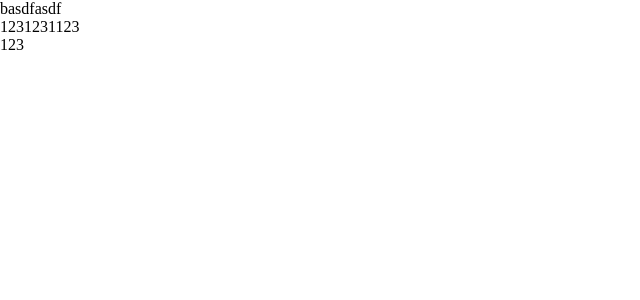
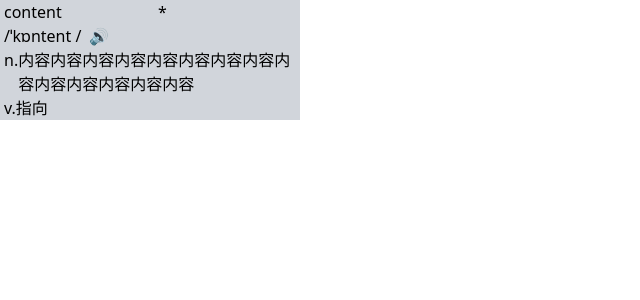
Before and after one commit to tolerious/Stylish-Reader, a Vue app in the folder src/webPage/translationFloatingPanel/: page / in a window 1280 px wide. Shown: the top 300 px of the page, without its empty margins (0-640 px from the left). Built offline with nearby package versions, Linux system fonts and the light colour scheme.

Commit message:
🎨 Floating panel.

```diff
--- a/src/webPage/translationFloatingPanel/index.html
+++ b/src/webPage/translationFloatingPanel/index.html
@@ -1,13 +1,13 @@
-<!DOCTYPE html>
+<!doctype html>
 <html lang="en">
   <head>
-    <meta charset="UTF-8">
-    <link rel="icon" href="/favicon.ico">
-    <meta name="viewport" content="width=device-width, initial-scale=1.0">
+    <meta charset="UTF-8" />
+    <link rel="icon" href="/favicon.ico" />
+    <meta name="viewport" content="width=device-width, initial-scale=1.0" />
     <title>Vite App</title>
   </head>
   <body>
-    <div id="stylish-reader-translation-panel"></div>
+    <div id="stylish-reader-translation-panel" style="width: 300px" class="bg-gray-300"></div>
     <script type="module" src="/src/main.ts"></script>
   </body>
 </html>
--- a/src/webPage/translationFloatingPanel/package.json
+++ b/src/webPage/translationFloatingPanel/package.json
@@ -39,7 +39,8 @@
     "jsdom": "^24.0.0",
     "npm-run-all2": "^6.1.2",
     "postcss": "^8.4.38",
-    "prettier": "^3.2.5",
+    "prettier": "^3.3.1",
+    "prettier-plugin-tailwindcss": "^0.6.2",
     "start-server-and-test": "^2.0.3",
     "tailwindcss": "^3.4.4",
     "typescript": "~5.4.0",
--- a/src/webPage/translationFloatingPanel/src/App.vue
+++ b/src/webPage/translationFloatingPanel/src/App.vue
@@ -1,14 +1,30 @@
 <template>
-  <div class="floating-panel-container">
-    basdfasdf
-    <div>
-      1231231123
-      <div>123</div>
-    </div>
+  <div class="container mx-auto columns-2 px-1">
+    <div>content</div>
+    <div>*</div>
+  </div>
+  <div class="container mx-auto flex cursor-pointer flex-row space-x-2 px-1">
+    <div>/ˈkɒntent /</div>
+    <div class="">🔊</div>
+  </div>
+  <div class="flex flex-row px-1" v-for="item in dic" :key="item.pos">
+    <div>{{ item.pos }}</div>
+    <div>{{ item.zh }}</div>
   </div>
 </template>
 
-<script setup lang="ts"></script>
+<script setup lang="ts">
+const dic = [
+  {
+    pos: 'n.',
+    zh: '内容内容内容内容内容内容内容内容内容内容内容内容内容内容'
+  },
+  {
+    pos: 'v.',
+    zh: '指向'
+  }
+]
+</script>
 
 <style scoped>
 .floating-panel-container {
--- a/src/webPage/translationFloatingPanel/src/assets/main.css
+++ b/src/webPage/translationFloatingPanel/src/assets/main.css
@@ -1,4 +1,7 @@
 /* main.css */
+@tailwind base;
+@tailwind components;
+@tailwind utilities;
 body,
 html {
   margin: 0;
```
Also changed, not shown: src/webPage/translationFloatingPanel/.prettierrc.json, 2 other files (tests, documents, lock files or other folders).
